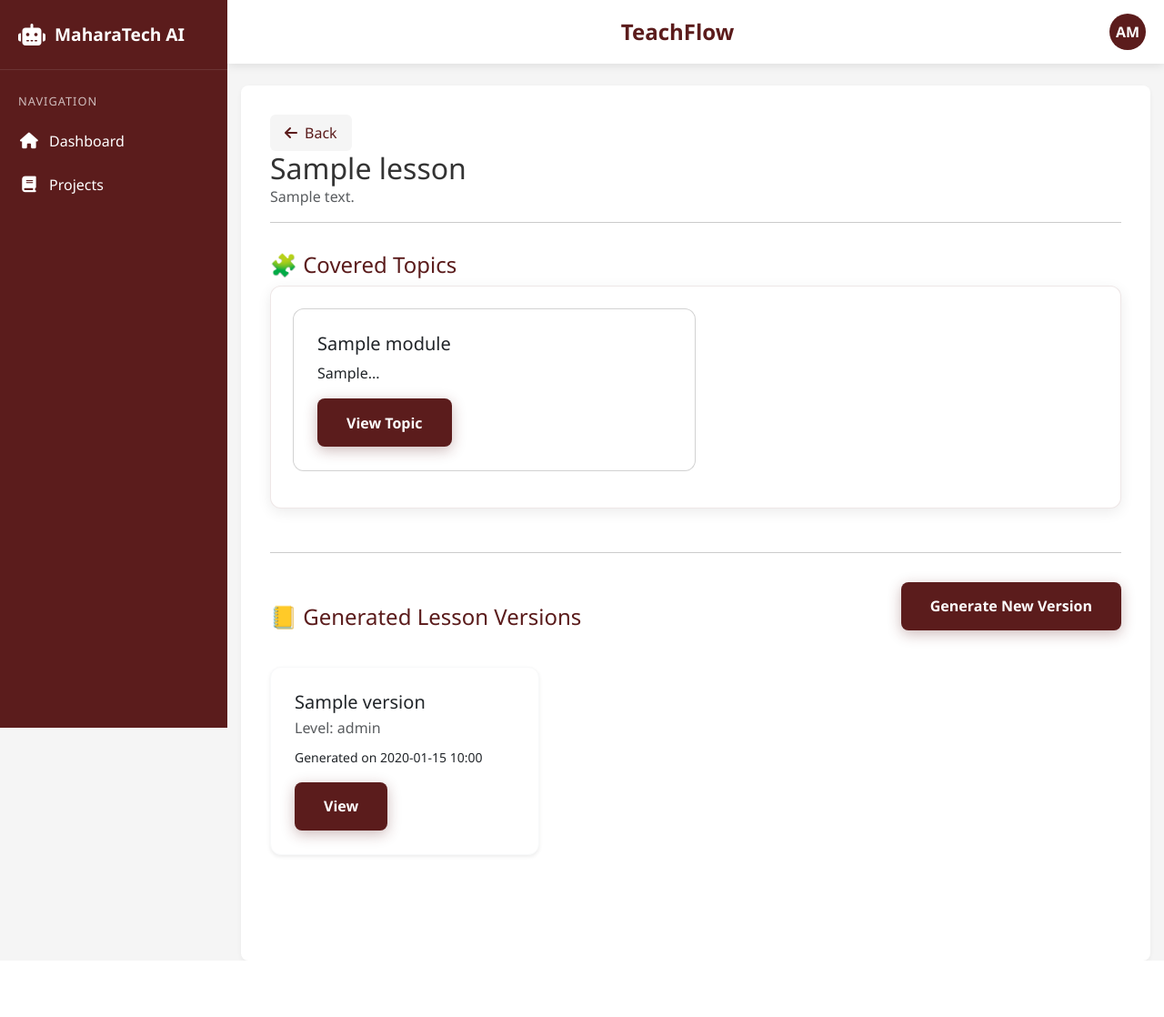
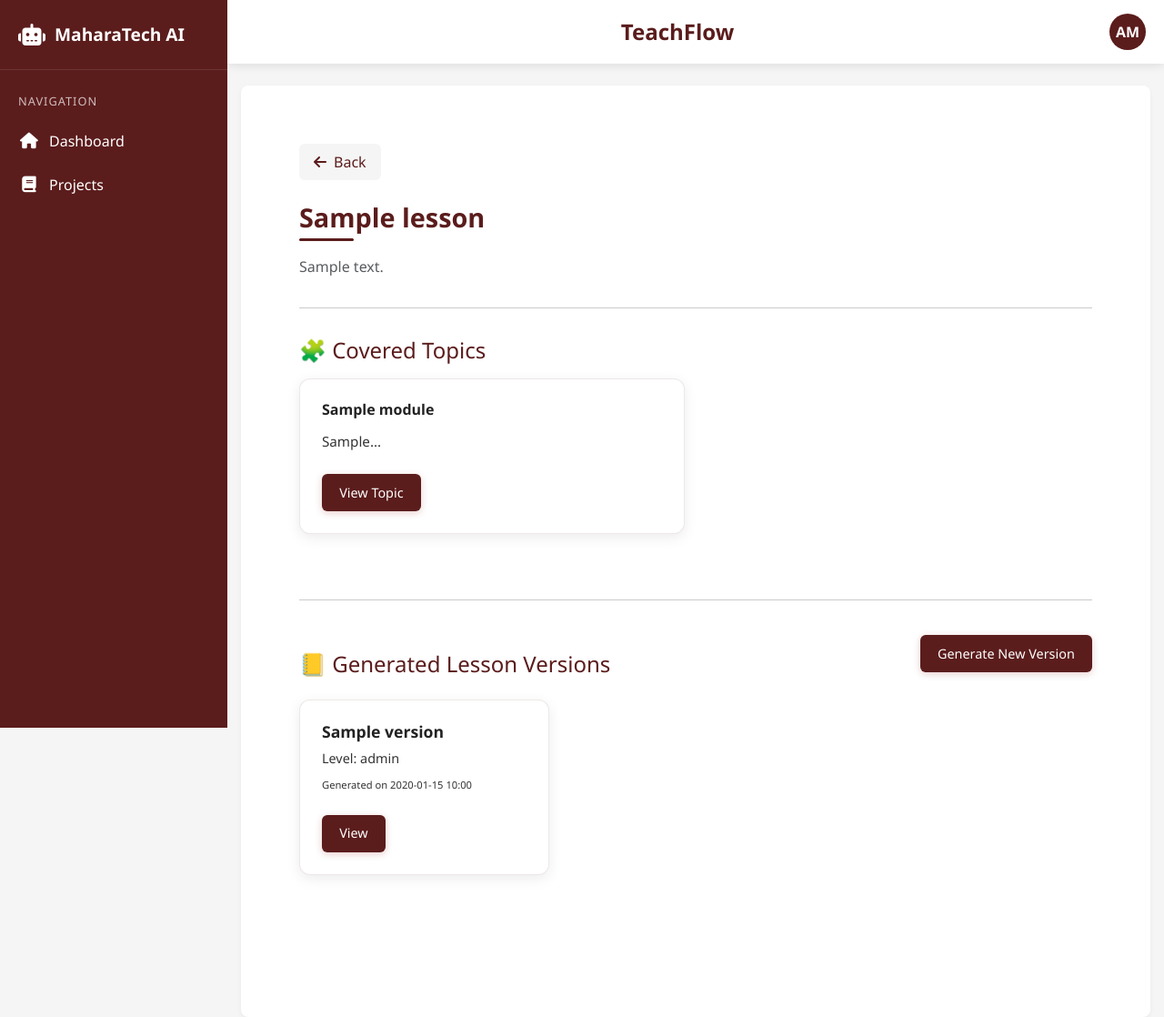
Before and after one commit to adelian14/ITI-Graduation-Project, a Flask app: template app/templates/lesson_dashboard.html in a window 1280 px wide. Shown: the whole page at 91% size. Before the commit the page ends 1056 px from the top, so only its background shows below. Run offline with Flask 3, Linux system fonts and the light colour scheme; the template is opened without the code that fills it: most values are stand-ins (such as "Sample title", 1, 10 or a date in 2020).

Commit message:
enhancing ui

```diff
--- a/app/templates/course_dashboard.html
+++ b/app/templates/course_dashboard.html
@@ -11,7 +11,7 @@
         <!-- Delete Button (right) in a form -->
         <form action="/projects/{{ project.id }}/courses/{{ course.id }}/delete" method="POST"
             onsubmit="return confirm('Are you sure you want to delete this course? This action cannot be undone.');">
-            <button type="submit" class="del btn-danger-delete">
+            <button type="submit" class="btn btn-danger">
                 <i class="fas fa-trash-alt me-1"></i> Delete Course
             </button>
         </form>
--- a/app/templates/document_dashboard.html
+++ b/app/templates/document_dashboard.html
@@ -11,7 +11,7 @@
         <!-- Delete Button (right) in a form -->
         <form action="/projects/{{ project.id }}/documents/{{ doc.id }}/delete" method="POST"
             onsubmit="return confirm('Are you sure you want to delete this document? This action cannot be undone.');">
-            <button type="submit" class="del btn-danger-delete">
+            <button type="submit" class="btn btn-danger">
                 <i class="fas fa-trash-alt me-1"></i> Delete Document
             </button>
         </form>
--- a/app/templates/lesson_dashboard.html
+++ b/app/templates/lesson_dashboard.html
@@ -4,49 +4,51 @@
     <button onclick="window.history.back()" class="btn-back">
         <i class="fas fa-arrow-left"></i> Back
     </button>
-        <h2 class="mb-0">{{ lesson.title }}</h2>
+    <h2 class="page-header">{{ lesson.title }}</h2>
     <p class="text-muted">{{ lesson.description }}</p>
 
     <hr>
     <h4>🧩 Covered Topics</h4>
-        <div class="project-card">
-            <div class="project-content">
+    <div class="row">
         {% for topic_item in lesson.children %}
-                <div class="col-md-6 mb-3">
-                    <div class="card h-100">
-                        <div class="card-body">
-                            <h5 class="card-title">{{ topic_item.title }}</h5>
+        <div class="col-md-6 mb-4">
+            <div class="topic-card">
+                <div class="topic-content">
+                    <h5 class="topic-title">{{ topic_item.title }}</h5>
                     {% if topic_item.rawTopic %}
-                            <p class="card-text">{{ topic_item.rawTopic[:120] }}...</p>
+                    <p class="topic-description">{{ topic_item.rawTopic[:120] }}...</p>
                     {% endif %}
+                    <div class="topic-footer">
                         <a href="/projects/{{ project.id }}/topics/{{ topic_item.id }}"
-                                class="btn primary-btn">View Topic</a>
+                            class="btn-view-topic">View Topic</a>
+                    </div>
                 </div>
             </div>
         </div>
         {% endfor %}
     </div>
-        </div>
+
     <hr class="mt-5">
     <div class="d-flex justify-content-between align-items-center mt-4 mb-3">
         <h4>📒 Generated Lesson Versions</h4>
         <form method="GET"
             action="/projects/{{ project.id }}/lessons/{{ lesson.id }}/generate">
-                <button type="submit" class="btn primary-btn">Generate New Version</button>
+            <button type="submit" class="btn-generate">Generate New Version</button>
         </form>
     </div>
 
     <div class="row">
         {% for version in lesson.get_all_lessons() %}
-            <div class="col-md-4 mb-3">
-                <div class="card h-100 shadow-sm border border-light">
-                    <div class="card-body">
-                        <h5 class="card-title">{{ version.title }}</h5>
-                        <p class="card-subtitle mb-2 text-muted">Level: {{ version.lessonSetting.experienceLevel }}</p>
-                        <p class="card-text"><small>Generated on {{ version.generatedAt.strftime('%Y-%m-%d %H:%M')
-                                }}</small></p>
+        <div class="col-md-4 mb-4">
+            <div class="version-card">
+                <div class="version-content">
+                    <h6 class="version-title">{{ version.title }}</h6>
+                    <p class="version-subtitle">Level: {{ version.lessonSetting.experienceLevel }}</p>
+                    <p class="version-date"><small>Generated on {{ version.generatedAt.strftime('%Y-%m-%d %H:%M') }}</small></p>
+                    <div class="version-footer">
                         <a href="/projects/{{ project.id }}/gen_material/{{ version.id }}"
-                            class="btn primary-btn">View</a>
+                            class="btn-view-version">View</a>
+                    </div>
                 </div>
             </div>
         </div>
@@ -54,51 +56,219 @@
     </div>
 </div>
 <style>
-       .card {
-        border-radius: 12px !important;
+    /* Main container */
+    .project-dashboard {
+        max-width: 1200px;
+        margin: 0 auto;
+        padding: 2rem;
+    }
+
+    /* Back button */
+    .btn-back {
+        background: var(--light-gray);
+        border: none;
+        color: var(--primary-color);
+        padding: 0.5rem 1rem;
+        border-radius: 6px;
+        cursor: pointer;
+        margin-bottom: 1.5rem;
+        transition: all 0.3s ease;
+        display: inline-flex;
+        align-items: center;
+        gap: 0.5rem;
+    }
+
+    .btn-back:hover {
+        background: #e0e0e0;
+        transform: translateX(-2px);
+    }
+
+    /* Page header */
+    .page-header {
+        color: var(--primary-color);
+        font-size: 1.8rem;
+        font-weight: 700;
+        margin-bottom: 1rem;
+        position: relative;
+        padding-bottom: 0.5rem;
+    }
+
+    .page-header::after {
+        content: '';
+        position: absolute;
+        bottom: 0;
+        left: 0;
+        width: 60px;
+        height: 3px;
+        background: var(--primary-color);
+        border-radius: 3px;
+    }
+
+    /* Text muted */
+    .text-muted {
+        color: var(--text-color);
+        margin-bottom: 2rem;
+        line-height: 1.6;
+    }
+
+    /* Section headers */
+    .h4, h4 {
+        font-size: 1.5rem;
+        margin-top: 2rem;
+        color: var(--primary-color);
+        font-weight: 500;
+    }
+
+    /* Row styling */
+    .row {
+        --bs-gutter-x: 1.5rem;
+        --bs-gutter-y: 0;
+        display: flex;
+        flex-wrap: wrap;
+        margin-top: 1rem;
+        margin-right: calc(-.5 * var(--bs-gutter-x));
+        margin-left: calc(-.5 * var(--bs-gutter-x));
+    }
+
+    /* Topic cards */
+    .topic-card {
+        background: white;
+        border-radius: 12px;
+        box-shadow: 0 4px 15px rgba(0, 0, 0, 0.08);
         overflow: hidden;
+        transition: all 0.3s ease;
+        border: 1px solid rgba(91, 28, 28, 0.1);
+        height: 100%;
+    }
+
+    .topic-card:hover {
+        transform: translateY(-5px);
+        box-shadow: 0 8px 25px rgba(0, 0, 0, 0.12);
+    }
+
+    .topic-content {
+        padding: 1.5rem;
+        height: 100%;
+        display: flex;
+        flex-direction: column;
+    }
+
+    .topic-title {
+        font-size: 1.2rem;
+        font-weight: 600;
+        margin-bottom: 0.8rem;
+        color: var(--dark-color);
+    }
+
+    .topic-description {
+        font-size: 0.95rem;
+        color: var(--text-color);
+        margin-bottom: 1.5rem;
+        line-height: 1.6;
+        flex-grow: 1;
+    }
+
+    .topic-footer {
+        margin-top: auto;
+    }
+
+    /* Version cards */
+    .version-card {
+        background: white;
+        border-radius: 12px;
+        box-shadow: 0 4px 15px rgba(0, 0, 0, 0.08);
+        overflow: hidden;
+        transition: all 0.3s ease;
+        border: 1px solid rgba(91, 28, 28, 0.1);
+        height: 100%;
+    }
+
+    .version-card:hover {
+        transform: translateY(-5px);
+        box-shadow: 0 8px 25px rgba(0, 0, 0, 0.12);
+    }
+
+    .version-content {
+        padding: 1.5rem;
+        height: 100%;
+        display: flex;
+        flex-direction: column;
+    }
+
+    .version-title {
+        font-size: 1.1rem;
+        font-weight: 600;
+        margin-bottom: 0.5rem;
+        color: var(--dark-color);
+    }
+
+    .version-subtitle {
+        font-size: 0.9rem;
+        color: var(--text-color);
+        margin-bottom: 0.5rem;
+    }
+
+    .version-date {
+        font-size: 0.8rem;
+        color: var(--text-muted);
+        margin-bottom: 1.5rem;
+        flex-grow: 1;
+    }
+
+    .version-footer {
+        margin-top: auto;
+    }
+
+    /* Buttons */
+    .btn-view-topic,
+    .btn-view-version,
+    .btn-generate {
+        background-color: var(--primary-color);
+        color: white;
+        padding: 0.6rem 1.2rem;
+        border-radius: 6px;
+        font-size: 0.9rem;
+        font-weight: 500;
+        text-decoration: none;
+        transition: all 0.3s ease;
+        display: inline-block;
+        border: none;
+        cursor: pointer;
+        box-shadow: 0 2px 8px rgba(139, 0, 0, 0.2);
+    }
+
+    .btn-view-topic:hover,
+    .btn-view-version:hover,
+    .btn-generate:hover {
+        background-color: var(--secondary-color);
+        transform: translateY(-2px);
+        box-shadow: 0 4px 12px rgba(139, 0, 0, 0.3);
+    }
+
+    .btn-generate {
+        display: inline-flex;
+        align-items: center;
+        justify-content: center;
+    }
+
+    @media (max-width: 768px) {
+        .project-dashboard {
+            padding: 1.5rem;
         }
 
         .row {
-    --bs-gutter-x: 1.5rem;
-    --bs-gutter-y: 0;
-    display: flex
-;
-    flex-wrap: wrap;
-    margin-top: 2rem;
-    margin-right: calc(-.5 * var(--bs-gutter-x));
-    margin-left: calc(-.5 * var(--bs-gutter-x));
-}
-.h4,h4 {
-        font-size: 1.5rem;
-        margin-top: 2rem;
-        color:var(--primary-color);
-        font-weight: 500;
-    }
- .project-content {
-        padding: 1.5rem;
-        position: relative;
-    }
-    .card-body {
-    flex: 1 1 auto;
-    padding: var(--bs-card-spacer-y) var(--bs-card-spacer-x);
-    color: var(--bs-card-color);
-    margin: 10px;
-}
-.project-card {
-        background: white;
-        border-radius: 12px;
-        box-shadow: 0 4px 15px rgba(0,0,0,0.08);
-        overflow: hidden;
-        transition: all 0.3s ease;
-        position: relative;
-        border: 1px solid rgba(91, 28, 28, 0.1);
+            flex-direction: column;
         }
 
-    .project-card:hover {
-        transform: translateY(-5px);
-        box-shadow: 0 8px 25px rgba(0,0,0,0.12);
+        .col-md-6, .col-md-4 {
+            width: 100%;
+        }
+    }
+    .topic-title {
+    font-size: 1rem;
+    font-weight: 600;
+    margin-bottom: 0.8rem;
+    color: var(--dark-color);
 }
 </style>
-
 {% endblock %}
--- a/app/templates/static/css/styles.html
+++ b/app/templates/static/css/styles.html
@@ -553,6 +553,7 @@
         padding: 0.5rem 1rem;
         border-radius: 6px;
         cursor: pointer;
+        margin-bottom: 1.5rem;
         transition: all 0.3s ease;
         display: inline-flex;
         align-items: center;
@@ -846,7 +847,7 @@
     background-color: #ff4d4f;
     color: white;
 }
-.del.btn-danger-delete {
+.btn.btn-danger {
         background-color: black;
         color: white;
         margin-left: 38rem;
@@ -855,7 +856,7 @@
         border: none;
         border-radius: 6px;
     }
-    .del.btn-danger-delete:hover {
+    .btn.btn-danger:hover {
         background-color: #ff4d4f;
         color: white;
         transform: translateY(-2px);
```
Lines whose indentation alone changed are shown as unchanged.
